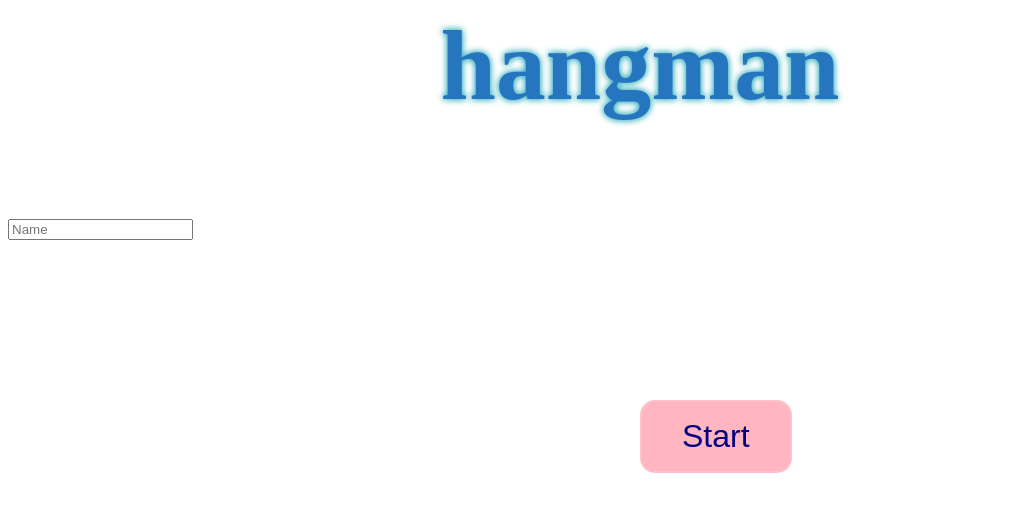
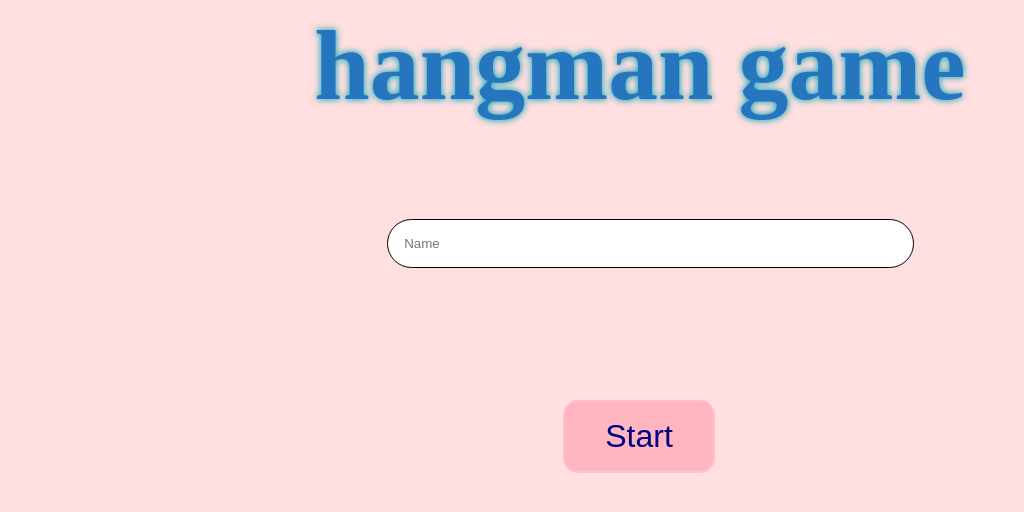
Before and after one commit to yash-kumar-yks/Hangman-frontend, a React app: page / in a window 1280 px wide. Shown: the whole page, without its empty margins (0-1024 px from the left). Built offline with nearby package versions, Linux system fonts and the light colour scheme.

Commit message:
more css on front page

```diff
--- a/app.js
+++ b/app.js
@@ -3,9 +3,9 @@ import ReactDOM from 'react-dom'
 import Game from './components/game'
 
 const App = () => (
-  <>
+  <div >
     <Game />
-  </>
+  </div>
 
 );
 
--- a/components/game/index.js
+++ b/components/game/index.js
@@ -37,7 +37,7 @@ export default function Game() {
         <h2>YOU LOSE !!!</h2>
       </>}
       {!isRunning && <>
-        <h1 className="hangman_heading">hangman</h1>
+        <h1 className="hangman_heading">hangman game</h1>
         <Start onStart={start} />
       </>}
     </>
--- a/components/game/start.js
+++ b/components/game/start.js
@@ -6,6 +6,7 @@ export default function Start({ onStart }) {
   return (
     <div>
       <input
+      className='input_start'
         type="text"
         placeholder="Name"
         onChange={(e) => setName(e.target.name)}
--- a/index.html
+++ b/index.html
@@ -1,13 +1,18 @@
 <!DOCTYPE html>
 <html lang="en">
+
 <head>
   <meta name="viewport" content="width=device-width, initial-scale=1.0">
   <title>Hangman</title>
 </head>
-  <body>
+
+<body style="background-color:#ffdfdf">
+  <div>
     <div id="app"></div>
+
     <script src="./build/bundle.js"></script>
-
+  </div>
   </script>
 </body>
+
 </html>
--- a/styles/components/start.css
+++ b/styles/components/start.css
@@ -11,10 +11,23 @@
   transform-style: preserve-3d;
   transition: transform 150ms ease-in-out, background 150ms ease-in-out;
   cursor: pointer;
-  left:50%;
+  left:44%;
   top:50%;
 }
 .button_start:hover{
     transform: translate(0, 0.5rem);
     background: darken(pink, 2.5%);
 }
+.input_start{
+  border:none;
+  text-decoration: none;
+  width:39%;
+  left:30%;
+  padding: 1rem;
+  border:1px solid black;
+  border-radius: 99px;
+  position: relative;
+}
+.input_start:hover{
+  border: 1px solid pink;
+}
```
Also changed, not shown: build/index.html, 1 other file. Lines whose indentation alone changed are shown as unchanged.
